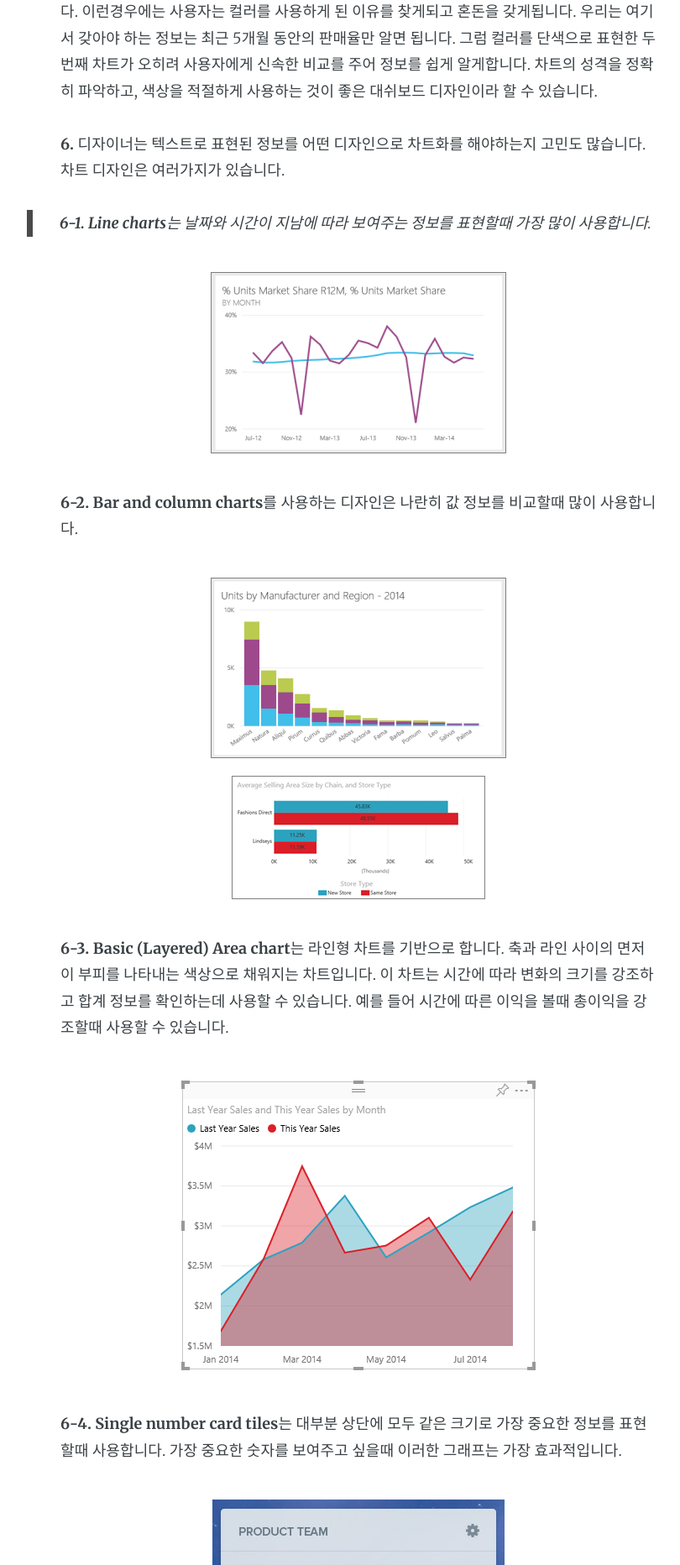
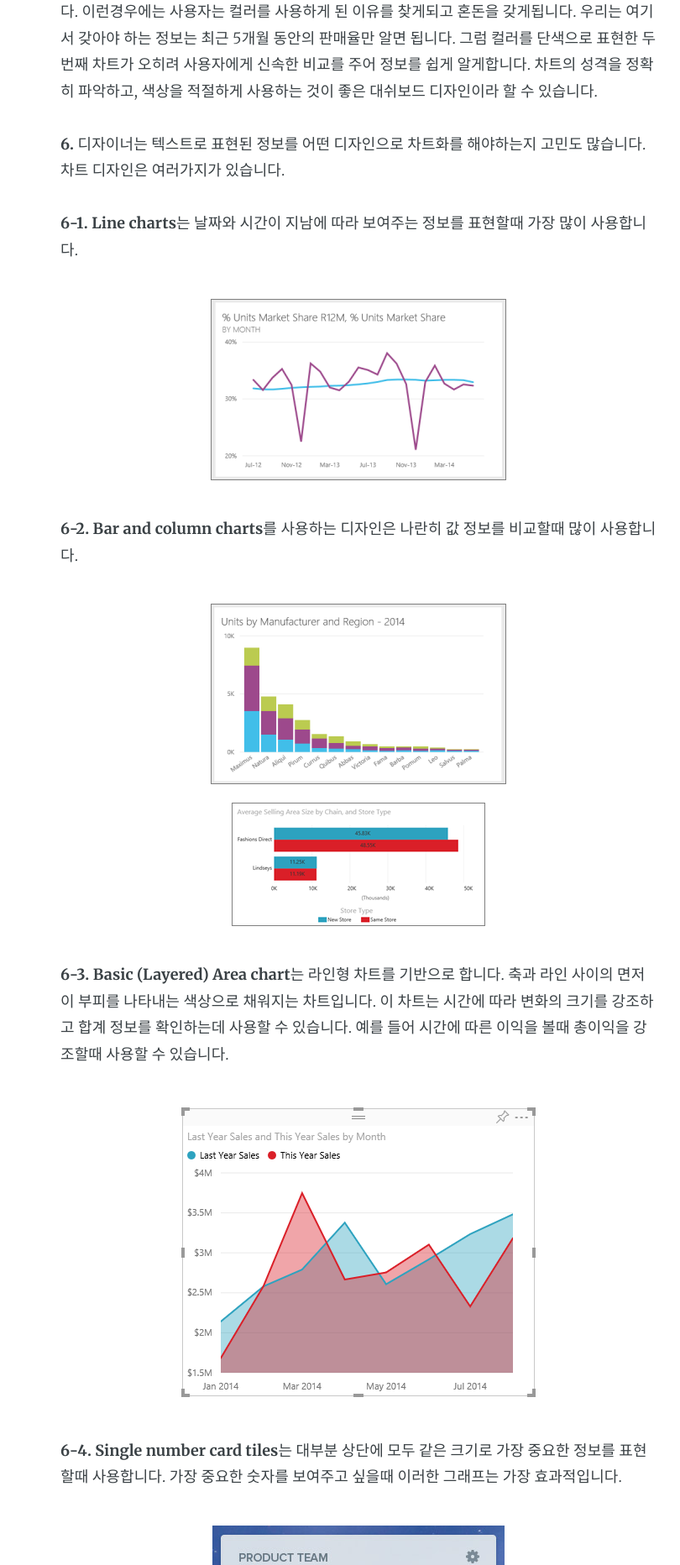
Before and after one commit to whatap/whatap.github.io, a Jekyll site: the page built from _posts/2015-09-17-UserInterface.md, in a window 1280 px wide. Shown: the part 3396-5260 px from the top of the page at 84% size, without its empty margins (213-1023 px from the left). Built offline with Jekyll 4.4.1, drawn with Linux system fonts in a browser that asks for light colours; Markdown is read by kramdown in place of the engine named in the settings.

Commit message:
글 수정

```diff
--- a/_posts/2015-09-17-UserInterface.md
+++ b/_posts/2015-09-17-UserInterface.md
@@ -68,7 +68,7 @@ profile: shlee.png
 **6.** 디자이너는 텍스트로 표현된 정보를 어떤 디자인으로 차트화를 해야하는지 고민도 많습니다.
 차트 디자인은 여러가지가 있습니다.
 
-> **6-1. Line charts**는 날짜와 시간이 지남에 따라 보여주는 정보를 표현할때 가장 많이 사용합니다.
+**6-1. Line charts**는 날짜와 시간이 지남에 따라 보여주는 정보를 표현할때 가장 많이 사용합니다.
 
 ![alt text](/assets/images/shlee/01/005.png "005")
 
```
